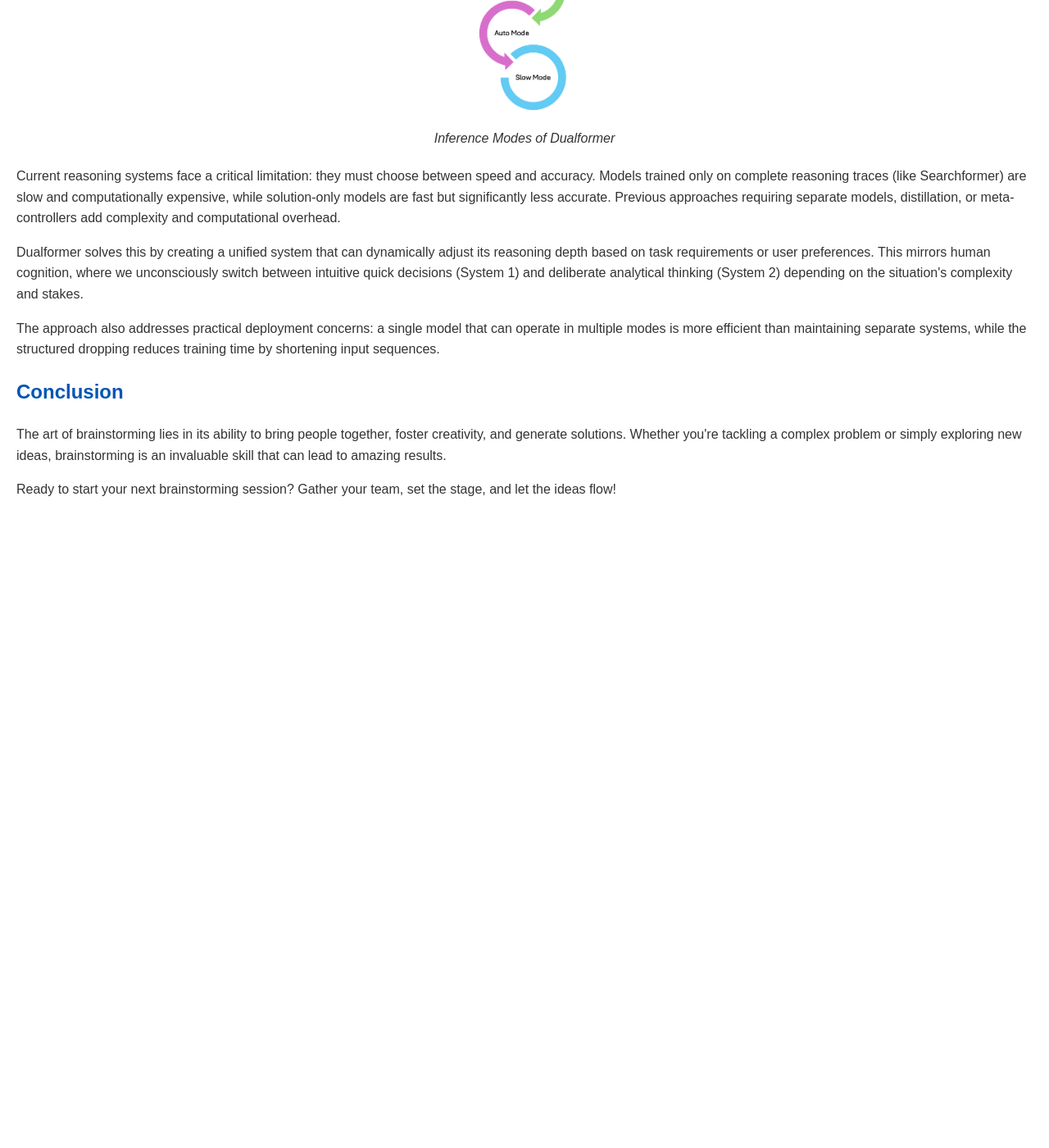
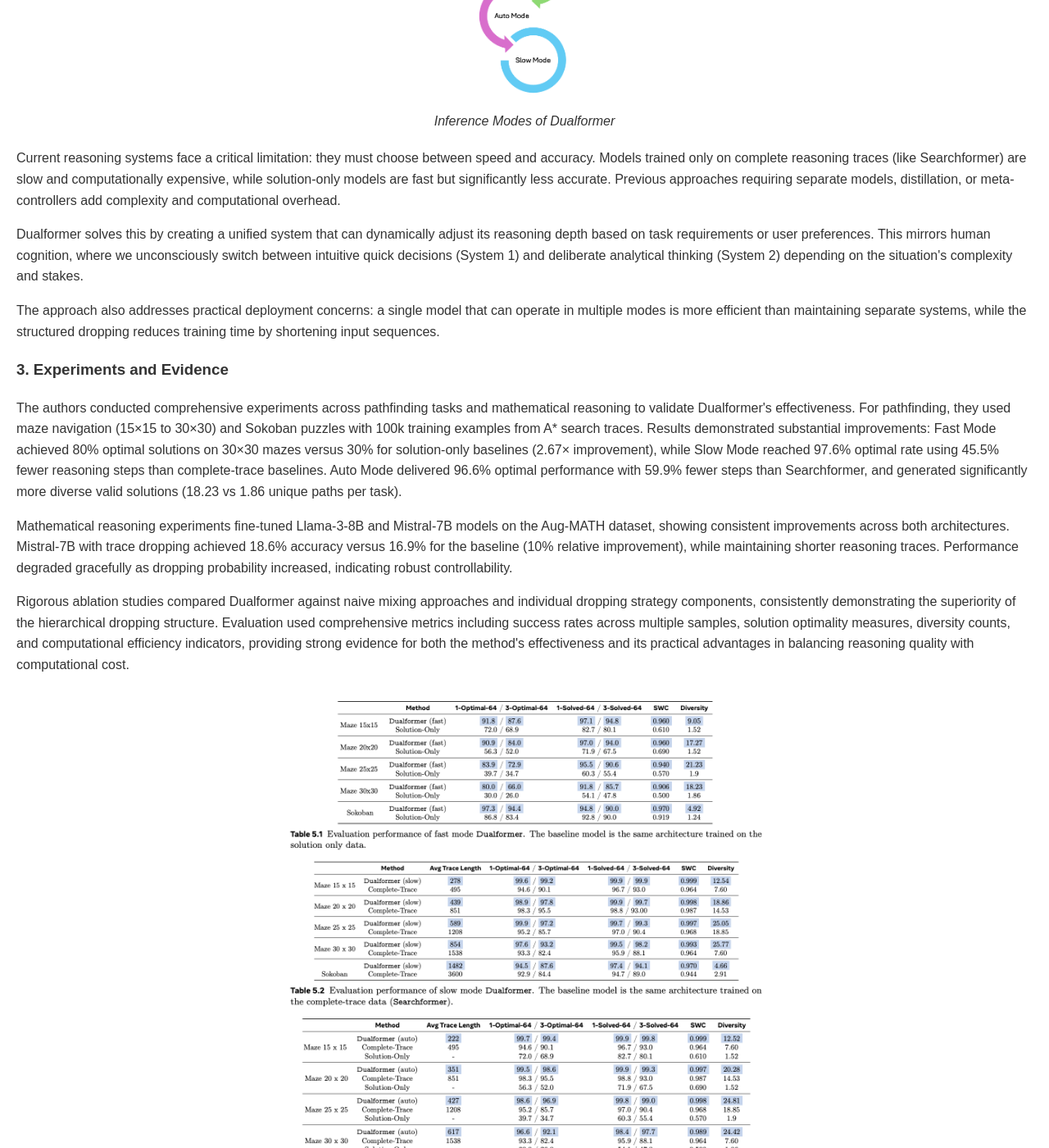
Before and after one commit to brainsesh/brainsesh.github.io, a Jekyll site: the page docs/dualformer/index.html, which Jekyll copies as it is, in a window 1280 px wide and 1400 px high, scrolled down 2268 px. Shown: the whole window at 82% size. Built offline with Jekyll 4.4.1, drawn with Linux system fonts in a browser that asks for light colours; before the commit the page ends 2898 px from its top, so only the background shows below that; some of the changed text lies outside the part shown.

Commit message:
change 061325

```diff
--- a/docs/dualformer/index.html
+++ b/docs/dualformer/index.html
@@ -3,7 +3,7 @@
 <head>
     <meta charset="UTF-8">
     <meta name="viewport" content="width=device-width, initial-scale=1.0">
-    <title>Learning to Think - Decoding DualFormer</title>
+    <title>Learning to Think - Decoding Dualformer</title>
     <style>
         body {
             font-family: Arial, sans-serif;
@@ -47,7 +47,7 @@
     </style>
 </head>
 <body>
-    <h1>Learning to Think - Decoding DualFormer</h1>
+    <h1>Learning to Think - Decoding Dualformer</h1>
     <p><em>(bridging system 1 and system 2 thinking through transformers)</em></p>
 
     <p>In this article, I talk about my understanding, key takeaways and personal impressions on the <a href="https://arxiv.org/pdf/2410.09918v1" target="_blank">“Dualformer: Controllable Fast and Slow Thinking by Learning with Randomized Reasoning Traces”</a> paper released by meta in oct 2024.</p>
@@ -57,7 +57,7 @@
 
     <p>So, let’s start. </p>
 
-    <h2>The process and the philosophy of thinking:    </h2>
+    <h3>1. The process and the philosophy of thinking    </h2>
 
     <p>Well, a great deal of civilization is a product of thinking. But if we were to understand the process of thinking, dual process theory is one of the key concepts. First explained by Wason and Evans in 1974 and popularized by Kahneman in 2017 (Thinking Fast and Slow), dual process theory proposes that human cognition operates through two distinct systems of thinking.</p>
     <ul>
@@ -66,7 +66,7 @@
     </ul>
 
     <div class="non-interactive-image">
-        <img src="system.jpg" alt="systems" title="Click to explore systems of thinking">
+        <img src="system.jpg" alt="systems" title="systems of thinking">
         <p><em>System 1 vs System 2 Thinking</em></p>
     </div>
 
@@ -76,7 +76,7 @@
 
     <p>Some decisions, like what you would like to eat for breakfast, might not require you to be so accurate as the risk of making that decision could be low in most situations excluding people with serious health concerns. In that case System 1 thinking is all we need. But say decisions like where would one go to school for a graduate degree or is it the right time to buy a home for a young family, where the risk involved is much higher would require more thought, information and analysis. Sometime this does not just need one person’s System 2 thinking but multiple trusted individuals and their System 2 thinking to make decisions.</p>
 
-    <h2>Ideas explored in the paper:   </h2>
+    <h3>2. Ideas explored in the paper  </h2>
 
     <p>Dualformer is a novel transformer-based architecture that integrates both fast and slow reasoning modes into a single model, inspired by this dual process theory. The model addresses a fundamental trade-off in AI reasoning systems: fast models are computationally efficient but less accurate, while slow models that generate detailed reasoning traces are more accurate but computationally expensive.</p>
 
@@ -89,7 +89,7 @@
     </ul>
 
     <div class="non-interactive-image">
-        <img src="model.jpg" alt="model" title="Click to explore model architecture" style="width: 800px; height: auto;">
+        <img src="model.jpg" alt="model" title="model architecture" style="width: 800px; height: auto;">
     </div>
 
     <p>At this point, It is okay to not fully understand A* algorithm. We will get to that in another blog. But briefly, A* is a pathfinding algorithm that finds the shortest route between two points, like navigating through a maze from start to goal. It works by maintaining two lists: a "create" list of  locations it might explore next, and a "close" list of locations it has already checked. For each potential location, A* calculates two key values: the actual cost to reach that spot from the start, and a heuristic estimate of how far it still is from the goal (like Manhattan distance in a grid). It combines these to prioritize which location to explore next, always choosing the most promising option.</p>
@@ -102,7 +102,7 @@
     </ul>
 
     <div class="non-interactive-image">
-        <img src="mode.jpg" alt="modes" title="Click to explore inference modes" style="width: auto; height: 200px;">
+        <img src="mode.jpg" alt="modes" title="inference modes" style="width: auto; height: 200px;">
         <p><em>Inference Modes of Dualformer</em></p>
     </div>
 
@@ -111,12 +111,25 @@
     <p>Dualformer solves this by creating a unified system that can dynamically adjust its reasoning depth based on task requirements or user preferences. This mirrors human cognition, where we unconsciously switch between intuitive quick decisions (System 1) and deliberate analytical thinking (System 2) depending on the situation's complexity and stakes.</p>
     <p>The approach also addresses practical deployment concerns: a single model that can operate in multiple modes is more efficient than maintaining separate systems, while the structured dropping reduces training time by shortening input sequences.</p>
 
+    <h3>3. Experiments and Evidence </h3>
+
+    <p>The authors conducted comprehensive experiments across pathfinding tasks and mathematical reasoning to validate Dualformer's effectiveness. For pathfinding, they used maze navigation (15×15 to 30×30) and Sokoban puzzles with 100k training examples from A* search traces. Results demonstrated substantial improvements: Fast Mode achieved 80% optimal solutions on 30×30 mazes versus 30% for solution-only baselines (2.67× improvement), while Slow Mode reached 97.6% optimal rate using 45.5% fewer reasoning steps than complete-trace baselines. Auto Mode delivered 96.6% optimal performance with 59.9% fewer steps than Searchformer, and generated significantly more diverse valid solutions (18.23 vs 1.86 unique paths per task).</p>
+
+    <p>Mathematical reasoning experiments fine-tuned Llama-3-8B and Mistral-7B models on the Aug-MATH dataset, showing consistent improvements across both architectures. Mistral-7B with trace dropping achieved 18.6% accuracy versus 16.9% for the baseline (10% relative improvement), while maintaining shorter reasoning traces. Performance degraded gracefully as dropping probability increased, indicating robust controllability.</p>
+
+    <p>Rigorous ablation studies compared Dualformer against naive mixing approaches and individual dropping strategy components, consistently demonstrating the superiority of the hierarchical dropping structure. Evaluation used comprehensive metrics including success rates across multiple samples, solution optimality measures, diversity counts, and computational efficiency indicators, providing strong evidence for both the method's effectiveness and its practical advantages in balancing reasoning quality with computational cost.</p>
+
+    <div class="non-interactive-image">
+        <img src="maze.jpg" alt="maze" title="experiments" style="width: 600px; height: auto;">
+        <p><em>Inference Modes of Dualformer</em></p>
+    </div>
+
+    <h3>4. Final Thoughts</h3>
+
+    <p>Dualformer represents a promising advancement in making AI reasoning systems more adaptable and efficient. The approach demonstrates significant potential across multiple dimensions: it could scale to larger models while reducing computational costs, enable deployment in resource-constrained environments, and facilitate better human-AI collaboration through controllable reasoning depth. The hierarchical structure also opens possibilities for curriculum learning approaches that gradually build reasoning complexity during training.</p>
+    <p>However, several limitations constrain its immediate widespread adoption. The method's dependence on well-structured reasoning traces and domain-specific dropping strategies limits its applicability to arbitrary reasoning tasks. Testing has been confined to relatively small models and specific domains (maze navigation, puzzle-solving, and mathematical reasoning), leaving questions about scalability to larger language models and diverse reasoning challenges unanswered. The need for careful tuning of dropping probabilities suggests the approach may not achieve full domain-agnostic generalization.</p>
+    <p>Despite these constraints, Dualformer marks a significant step toward more flexible reasoning systems that can dynamically balance computational depth with task requirements. This adaptive capability could fundamentally transform how we deploy AI systems that must navigate the perpetual trade-off between speed and accuracy, particularly in real-world applications where both efficiency and reasoning quality are critical.</p>
 
 
-
-    <h2>Conclusion</h2>
-    <p>The art of brainstorming lies in its ability to bring people together, foster creativity, and generate solutions. Whether you're tackling a complex problem or simply exploring new ideas, brainstorming is an invaluable skill that can lead to amazing results.</p>
-
-    <p>Ready to start your next brainstorming session? Gather your team, set the stage, and let the ideas flow!</p>
 </body>
 </html>
```
Also changed, not shown: README.md (+1 -1 lines), docs/dualformer/maze.jpg (added).
